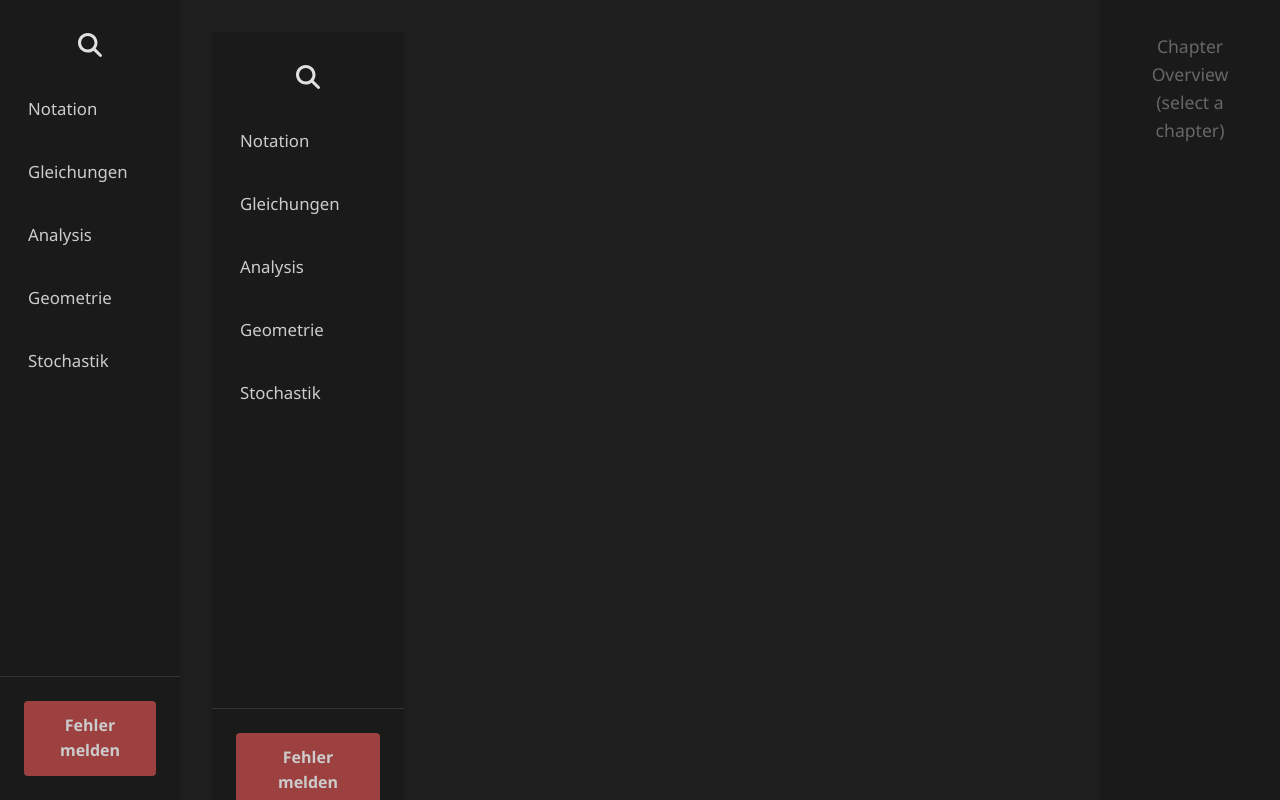
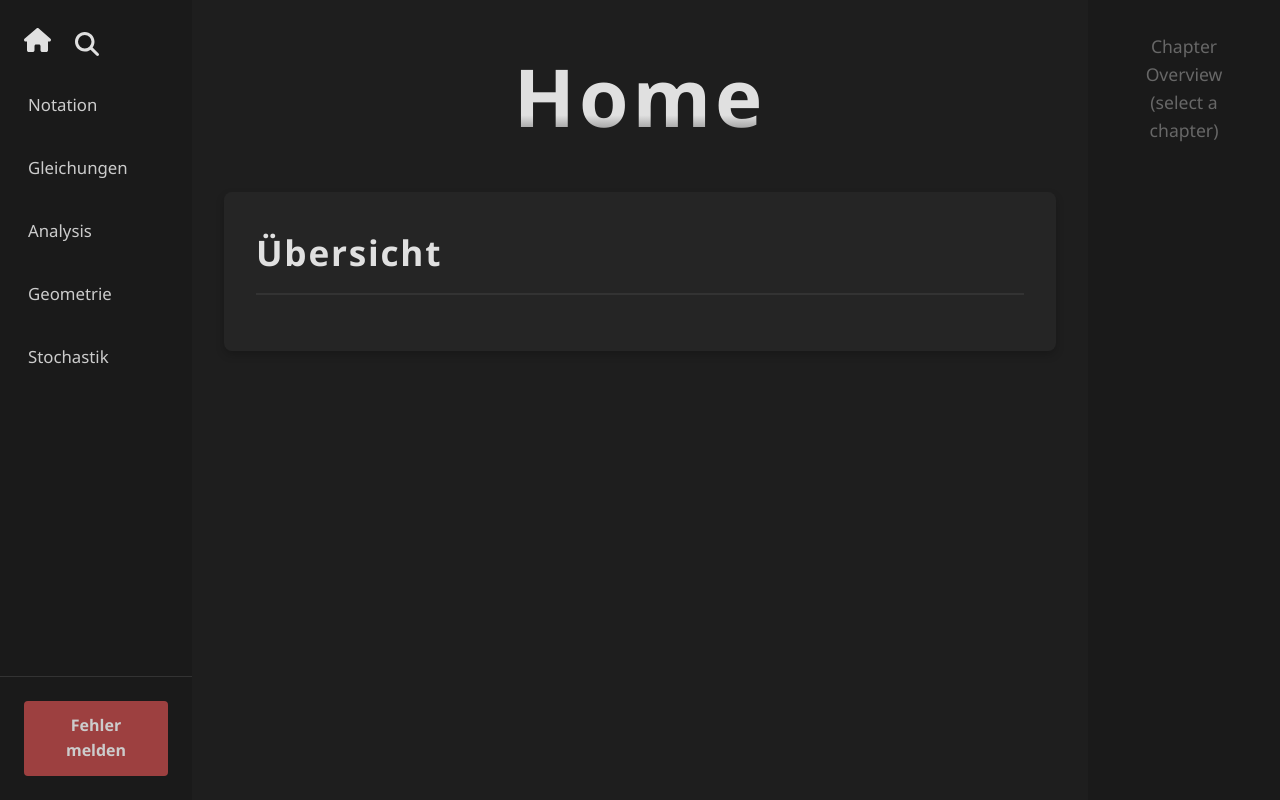
Before and after one commit to OfficerYoda/mathe-zusammenfassung-vue, a Vue app: page / in a window 1280 px wide. Built offline with nearby package versions, Linux system fonts and the light colour scheme.

Commit message:
Add Home view and home button

```diff
--- a/src/main.ts
+++ b/src/main.ts
@@ -4,10 +4,11 @@ import router from './router';
 import vMathJax from './directives/mathjax';
 import {library} from '@fortawesome/fontawesome-svg-core'
 import {FontAwesomeIcon} from '@fortawesome/vue-fontawesome'
-import {faMagnifyingGlass} from '@fortawesome/free-solid-svg-icons'
+import {faHouse, faMagnifyingGlass} from '@fortawesome/free-solid-svg-icons'
 import './style.css';
 
 library.add(faMagnifyingGlass)
+library.add(faHouse)
 
 const app = createApp(App);
 
--- a/src/router/index.ts
+++ b/src/router/index.ts
@@ -1,5 +1,5 @@
 import {createRouter, createWebHistory} from 'vue-router';
-import App from '../views/App.vue';
+import Home from '../views/Home.vue'
 import ReportView from '../views/Report.vue';
 import NotationView from '../views/Notation.vue';
 import GleichungenView from '../views/Gleichungen.vue';
@@ -8,7 +8,7 @@ import GeometrieView from '../views/Geometrie.vue';
 import StochastikView from '../views/Stochastik.vue';
 
 const routes = [
-    {path: '/', name: 'home', component: App},
+    {path: '/', name: 'home', component: Home},
     {path: '/report', name: 'report', component: ReportView},
     {path: '/notation', name: 'notation', component: NotationView},
     {path: '/gleichungen', name: 'gleichungen', component: GleichungenView},
--- a/src/views/App.vue
+++ b/src/views/App.vue
@@ -12,7 +12,6 @@ import {useImageLightbox} from "../composables/useImageLightbox.ts";
 
 export default defineComponent({
   name: 'App',
-  methods: {kebabUriCase},
   components: {
     FontAwesomeIcon,
     ContentSection,
@@ -79,10 +78,10 @@ export default defineComponent({
     }
 
     // Image lightbox functionality
-    const { isLightboxOpen, currentImageSrc, currentImageAlt, openLightbox, closeLightbox } = useImageLightbox();
+    const {isLightboxOpen, currentImageSrc, currentImageAlt, openLightbox, closeLightbox} = useImageLightbox();
 
     // Provide lightbox functionality to all child components
-    provide('lightbox', { openLightbox });
+    provide('lightbox', {openLightbox});
 
     return {
       chapters,
@@ -104,41 +103,44 @@ export default defineComponent({
   <div class="app-layout">
     <aside class="sidebar left-sidebar">
       <div class="sidebar-top-section">
-        <div class="search-icon-wrapper">
-          <button class="search-button">
-            <font-awesome-icon icon="fa-solid fa-magnifying-glass"/>
+        <div class="icon-row">
+          <RouterLink to="/" class="icon-btn home-btn">
+            <FontAwesomeIcon icon="fa-house"/>
+          </RouterLink>
+          <button class="icon-btn search-btn">
+            <FontAwesomeIcon icon="fa-solid fa-magnifying-glass" style="padding-right: 0.5rem"/>
           </button>
         </div>
         <nav class="chapter-navigation">
           <ul>
             <li v-for="chapter in chapters" :key="chapter.path">
-              <router-link
+              <RouterLink
                   :to="chapter.path"
                   class="chapter-link"
                   active-class="chapter-link--active"
                   exact-active-class="chapter-link--active"
               >
                 {{ chapter.name }}
-              </router-link>
+              </RouterLink>
             </li>
           </ul>
         </nav>
       </div>
       <div class="sidebar-bottom-section">
-        <router-link to="/report" class="report-error-button" @click="handleReportClick">
+        <RouterLink to="/report" class="report-error-button" @click="handleReportClick">
           Fehler melden
-        </router-link>
+        </RouterLink>
       </div>
     </aside>
     <main class="content-area">
       <div id="app-container">
-        <router-view></router-view>
+        <RouterView/>
       </div>
     </main>
     <aside class="sidebar right-sidebar">
       <div v-if="currentChapter" class="chapter-overview">
         <h2 class="chapter-overview-title">Unterkapitel</h2>
-        <router-link
+        <RouterLink
             v-for="topic in currentTopics"
             :key="topic"
             :to="getTopicLink(topic)"
@@ -146,7 +148,7 @@ export default defineComponent({
             @click.native.prevent="smoothScrollToHash(getTopicLink(topic).split('#')[1] ? '#' + getTopicLink(topic).split('#')[1] : '')"
         >
           {{ topic }}
-        </router-link>
+        </RouterLink>
       </div>
       <div v-else class="placeholder-content">
         <span>Chapter Overview (select a chapter)</span>
@@ -155,10 +157,10 @@ export default defineComponent({
 
     <!-- Global Image Lightbox -->
     <ImageLightbox
-      :is-open="isLightboxOpen"
-      :image-src="currentImageSrc"
-      :image-alt="currentImageAlt"
-      @close="closeLightbox"
+        :is-open="isLightboxOpen"
+        :image-src="currentImageSrc"
+        :image-alt="currentImageAlt"
+        @close="closeLightbox"
     />
   </div>
 </template>
@@ -187,28 +189,44 @@ export default defineComponent({
   z-index: 2;
 }
 
-.search-icon-wrapper {
-  text-align: center;
+.icon-row {
+  padding-left: 1rem;
+  padding-right: 1rem;
+  display: flex;
+  align-items: center;
+  width: 100%;
   margin-top: 1rem;
   margin-bottom: 1rem;
 }
 
-.search-button {
+.icon-btn {
   background: none;
-  border: none;
   color: var(--color-text-headings);
   cursor: pointer;
   padding: 0.5rem;
   font-size: 1.5rem;
-  transition: color 0.3s ease;
+  transition: background-color 0.3s ease, color 0.3s ease;
+  display: flex;
+  align-items: center;
+  border-radius: 4px;
 }
 
-.search-button:hover {
-  color: var(--color-accent);
+.icon-btn:focus {
+  outline: none;
 }
 
-.search-button:focus {
-  outline: none;
+.icon-btn:hover {
+  background-color: var(--color-surface);
+  color: var(--color-text-headings);
+}
+
+.home-btn {
+  margin-right: 0.5rem;
+}
+
+.search-btn {
+  flex: 1;
+  justify-content: flex-start;
 }
 
 .chapter-navigation ul {
@@ -367,17 +385,10 @@ export default defineComponent({
     align-items: center;
   }
 
-  .search-icon-wrapper {
-    display: flex;
-    justify-content: space-between;
-    align-items: center;
+  .icon-row {
     width: 100%;
     margin-top: 0.5rem;
     margin-bottom: 1rem;
-  }
-
-  .search-button {
-    margin: 0;
   }
 
   .chapter-navigation ul {
--- /dev/null
+++ b/src/views/Home.vue
@@ -0,0 +1,15 @@
+<script setup lang="ts">
+
+import ChapterTitle from "../components/ChapterTitle.vue";
+import ContentSection from "../components/ContentSection.vue";
+</script>
+
+<template>
+  <ChapterTitle title="Home"/>
+
+  <ContentSection title="Übersicht"/>
+</template>
+
+<style scoped>
+
+</style>
```
